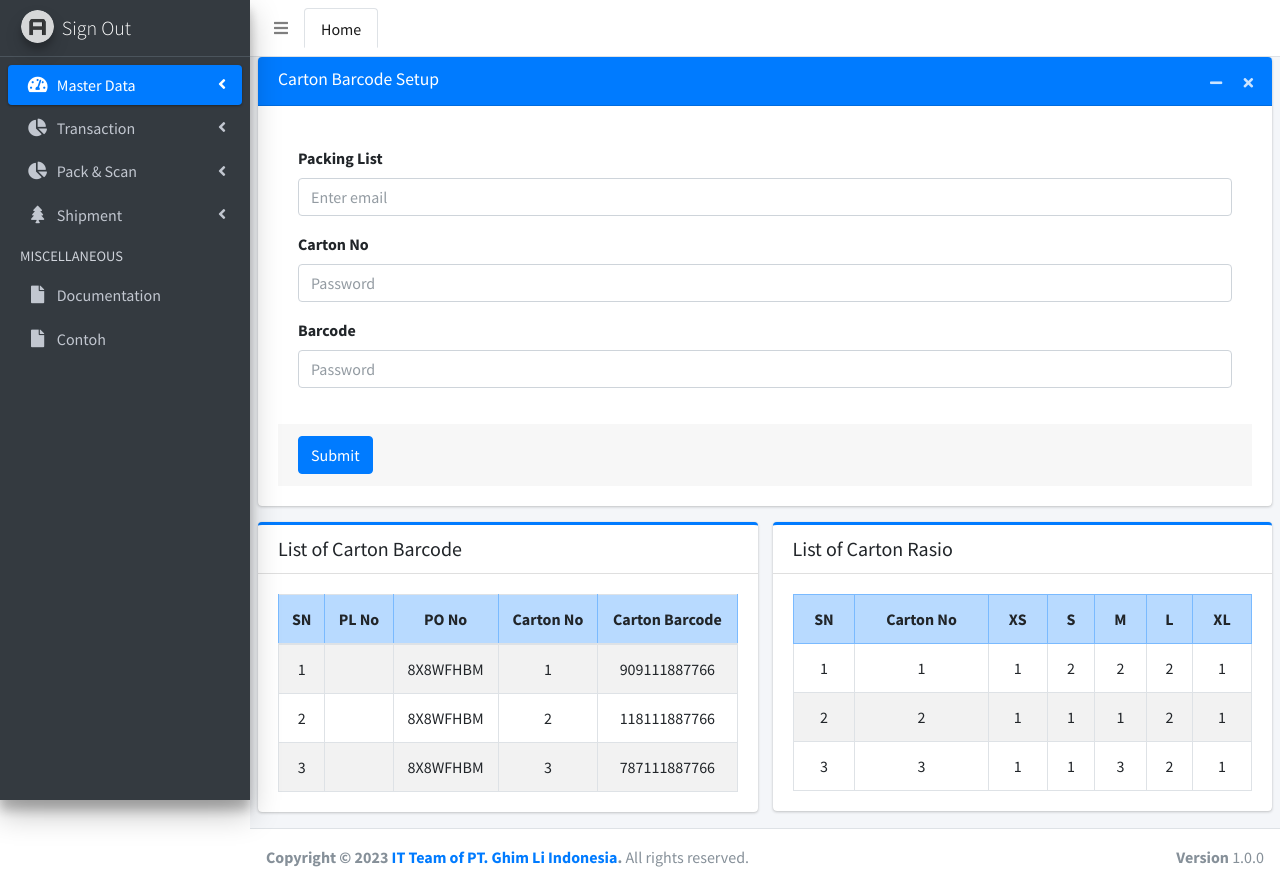
After one commit to van-grafity/packing-codeigniter-app, a CodeIgniter 4 app: the page made by app/Views/carton/index.php in a window 1280 px wide. The commit adds this page. Run offline with PHP 8.4 and a stand-in for CodeIgniter, Linux system fonts and the light colour scheme; the template is opened without the code that fills it, so the values that code supplies are empty; some libraries are stand-ins or nearby versions.

Commit message:
tambah menu carton barcode & rasio

```diff
--- a/app/Views/app-layout/template.php
+++ b/app/Views/app-layout/template.php
@@ -120,15 +120,10 @@
                             </a>
                             <ul class="nav nav-treeview">
                                 <li class="nav-item">
-                                    <a href="chartjs" class="nav-link">
-                                        <i class="far fa-circle nav-icon"></i>
-                                        <p>Packing Plan</p>
-                                    </a>
-                                </li>
-                                <li class="nav-item">
-                                    <a href="pages/charts/flot.html" class="nav-link">
-                                        <i class="far fa-circle nav-icon"></i>
-                                        <p>Item Scan</p>
+                                    <a href="../index.php/cartonbarcode" class="nav-link">
+                                        <i class="far fa-boxes-packing nav-icon"></i>
+                                        <i class="fa-solid fa-boxes-packing nav-icon"></i>
+                                        <p>Carton Barcode & Rasio</p>
                                     </a>
                                 </li>
                             </ul>
--- /dev/null
+++ b/app/Views/carton/index.php
@@ -0,0 +1,144 @@
+<?= $this->extend('app-layout/template'); ?>
+
+<?= $this->Section('content'); ?>
+<!-- Content Wrapper. Contains page content -->
+<div class="content-wrapper">
+    <!-- Main content -->
+    <section class="content">
+        <!-- Default box -->
+        <div class="card card-primary">
+            <!-- card-header -->
+            <div class="card-header">
+                <h3 class="card-title">Carton Barcode Setup</h3>
+                <div class="card-tools">
+                    <button type="button" class="btn btn-tool" data-card-widget="collapse" title="Collapse">
+                        <i class="fas fa-minus"></i>
+                    </button>
+                    <button type="button" class="btn btn-tool" data-card-widget="remove" title="Remove">
+                        <i class="fas fa-times"></i>
+                    </button>
+                </div>
+            </div>
+            <!-- /.card-header -->
+            <div class="card-body">
+                <form>
+                    <div class="card-body">
+                        <div class="form-group">
+                            <label for="exampleInputEmail1">Packing List</label>
+                            <input type="text" class="form-control" id="exampleInputEmail1" placeholder="Enter email">
+                        </div>
+                        <div class="form-group">
+                            <label for="exampleInputPassword1">Carton No</label>
+                            <input type="text" class="form-control" id="exampleInputPassword1" placeholder="Password">
+                        </div>
+                        <div class="form-group">
+                            <label for="exampleInputPassword1">Barcode</label>
+                            <input type="text" class="form-control" id="exampleInputPassword1" placeholder="Password">
+                        </div>
+                    </div>
+                    <!-- /.card-body -->
+
+                    <div class="card-footer">
+                        <button type="submit" class="btn btn-primary">Submit</button>
+                    </div>
+                </form>
+            </div>
+            <!-- /.card-body -->
+        </div>
+        <!-- /.card -->
+        <div class="row">
+            <div class="col-lg-6">
+                <div class="card card-primary card-outline">
+                    <div class="card-header">
+                        <h5 class="m-0">List of Carton Barcode</h5>
+                    </div>
+
+                    <div class="card-body">
+                        <table class="table table-bordered table-striped">
+                            <thead>
+                                <tr class="table-primary">
+                                    <th class="text-center align-middle" scope="col">SN</th>
+                                    <th class="text-center align-middle" scope="col">PL No</th>
+                                    <th class="text-center align-middle" scope="col">PO No</th>
+                                    <th class="text-center align-middle" scope="col">Carton No</th>
+                                    <th class="text-center align-middle" scope="col">Carton Barcode</th>
+                                </tr>
+                            </thead>
+                            <tr>
+                                <td class="text-center align-middle" scope="col">1</td>
+                                <td class="text-center align-middle" scope="col"></td>
+                                <td class="text-center align-middle" scope="col">8X8WFHBM</td>
+                                <td class="text-center align-middle" scope="col">1</td>
+                                <td class="text-center align-middle" scope="col">909111887766</td>
+                            </tr>
+                            <tr>
+                                <td class="text-center align-middle" scope="col">2</td>
+                                <td class="text-center align-middle" scope="col"></td>
+                                <td class="text-center align-middle" scope="col">8X8WFHBM</td>
+                                <td class="text-center align-middle" scope="col">2</td>
+                                <td class="text-center align-middle" scope="col">118111887766</td>
+                            </tr>
+                            <tr>
+                                <td class="text-center align-middle" scope="col">3</td>
+                                <td class="text-center align-middle" scope="col"></td>
+                                <td class="text-center align-middle" scope="col">8X8WFHBM</td>
+                                <td class="text-center align-middle" scope="col">3</td>
+                                <td class="text-center align-middle" scope="col">787111887766</td>
+                            </tr>
+                        </table>
+                    </div>
+                </div><!-- /.card -->
+            </div>
+            <!-- /.col-md-6 -->
+            <div class="col-lg-6">
+                <div class="card card-primary card-outline">
+                    <div class="card-header">
+                        <h5 class="m-0">List of Carton Rasio</h5>
+                    </div>
+                    <div class="card-body">
+                        <table class="table table-bordered table-striped">
+                            <tr class="table-primary">
+                                <th class="text-center align-middle" scope="col">SN</th>
+                                <th class="text-center align-middle" scope="col">Carton No</th>
+                                <th class="text-center align-middle" scope="col">XS</th>
+                                <th class="text-center align-middle" scope="col">S</th>
+                                <th class="text-center align-middle" scope="col">M</th>
+                                <th class="text-center align-middle" scope="col">L</th>
+                                <th class="text-center align-middle" scope="col">XL</th>
+                            </tr>
+                            <tr>
+                                <td class="text-center align-middle" scope="col">1</td>
+                                <td class="text-center align-middle" scope="col">1</td>
+                                <td class="text-center align-middle" scope="col">1</td>
+                                <td class="text-center align-middle" scope="col">2</td>
+                                <td class="text-center align-middle" scope="col">2</td>
+                                <td class="text-center align-middle" scope="col">2</td>
+                                <td class="text-center align-middle" scope="col">1</td>
+                            </tr>
+                            <tr>
+                                <td class="text-center align-middle" scope="col">2</td>
+                                <td class="text-center align-middle" scope="col">2</td>
+                                <td class="text-center align-middle" scope="col">1</td>
+                                <td class="text-center align-middle" scope="col">1</td>
+                                <td class="text-center align-middle" scope="col">1</td>
+                                <td class="text-center align-middle" scope="col">2</td>
+                                <td class="text-center align-middle" scope="col">1</td>
+                            </tr>
+                            <tr>
+                                <td class="text-center align-middle" scope="col">3</td>
+                                <td class="text-center align-middle" scope="col">3</td>
+                                <td class="text-center align-middle" scope="col">1</td>
+                                <td class="text-center align-middle" scope="col">1</td>
+                                <td class="text-center align-middle" scope="col">3</td>
+                                <td class="text-center align-middle" scope="col">2</td>
+                                <td class="text-center align-middle" scope="col">1</td>
+                            </tr>
+                        </table>
+                    </div>
+                </div>
+            </div>
+        </div>
+    </section>
+    <!-- /.content -->
+</div>
+<?= $this->endSection('content'); ?>
```
Also changed, not shown: app/Controllers/CartonBarcode.php (added, +15 -0 lines).
